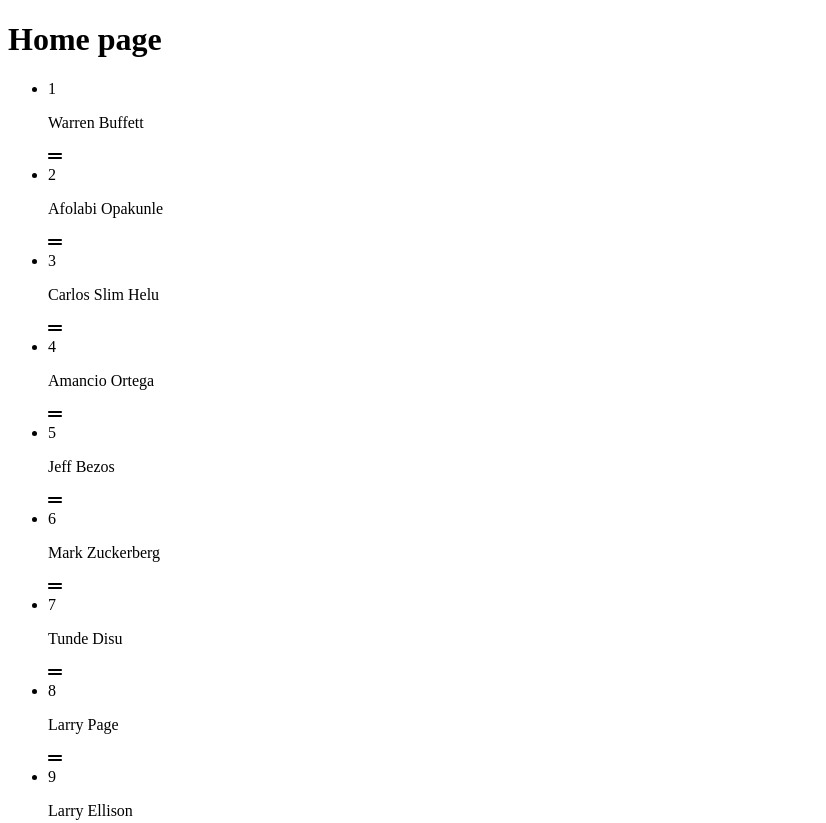
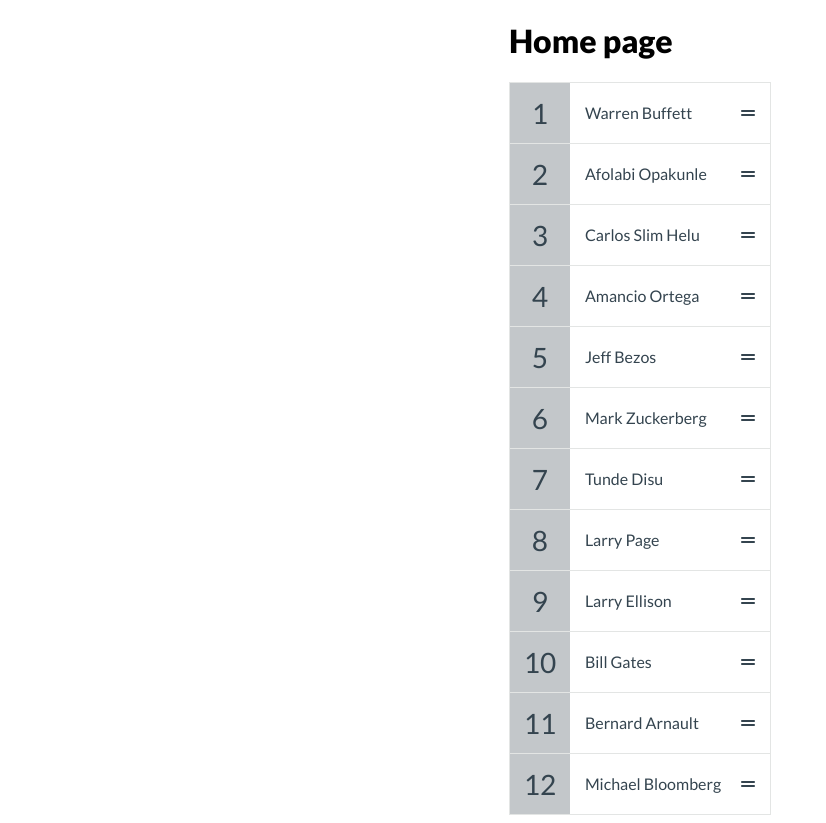
Before and after one commit to afolabiopakunle/web-drag-and-drop-list-001, a plain HTML site: page index.html in a window 1280 px wide. Shown: the top 823 px of the page, without its empty margins (0-826 px from the left). Drawn offline with Linux system fonts and the light colour scheme.

Commit message:
css implemented

```diff
--- a/index.html
+++ b/index.html
@@ -5,15 +5,25 @@
     <meta charset="UTF-8" />
     <meta name="viewport" content="width=device-width" />
     <link rel="stylesheet" href="styles.css" />
-    <link rel="stylesheet" href="https://cdnjs.cloudflare.com/ajax/libs/font-awesome/6.1.1/css/all.min.css" integrity="sha512-KfkfwYDsLkIlwQp6LFnl8zNdLGxu9YAA1QvwINks4PhcElQSvqcyVLLD9aMhXd13uQjoXtEKNosOWaZqXgel0g==" crossorigin="anonymous" referrerpolicy="no-referrer" />
+    <link
+      rel="stylesheet"
+      href="https://cdnjs.cloudflare.com/ajax/libs/font-awesome/6.1.1/css/all.min.css"
+      integrity="sha512-KfkfwYDsLkIlwQp6LFnl8zNdLGxu9YAA1QvwINks4PhcElQSvqcyVLLD9aMhXd13uQjoXtEKNosOWaZqXgel0g=="
+      crossorigin="anonymous"
+      referrerpolicy="no-referrer"
+    />
+    <link rel="preconnect" href="https://fonts.googleapis.com" />
+    <link rel="preconnect" href="https://fonts.gstatic.com" crossorigin />
+    <link
+      href="https://fonts.googleapis.com/css2?family=Lato:ital,wght@0,100;0,400;0,900;1,700&display=swap"
+      rel="stylesheet"
+    />
     <script type="module" src="script.js"></script>
-
   </head>
   <body>
     <main>
       <h1>Home page</h1>
-      <ul class="dragable-list" id="dragable-list">
-      </ul>
+      <ul class="dragable-list" id="dragable-list"></ul>
       <button class="check" id="check">Check List</button>
     </main>
   </body>
--- a/styles.css
+++ b/styles.css
@@ -0,0 +1,84 @@
+:root {
+  --border-color: #E3E5E4;
+  --background-color: #C3C7CA;
+  --text-color: #34444F;
+}
+
+* {
+  box-sizing: border-box;
+}
+
+body {
+  font-family: 'Lato', sans-serif;
+  display: flex;
+  flex-direction: column;
+  align-items: center;
+  justify-content: flex-start;
+  height: 100vh;
+  margin: 0;
+}
+
+.dragable-list {
+  border: 1px solid var(--border-color);
+  color: var(--text-color);
+  padding: 0;
+  list-style-type: none;
+}
+
+.dragable-list li {
+  background-color: white;
+  display: flex;
+  flex: 1;
+}
+
+.dragable-list li:not(:last-of-type) {
+  border-bottom: 1px solid var(--border-color);
+}
+
+.dragable-list .number {
+  background-color: var(--background-color);
+  display: flex;
+  align-items: center;
+  justify-content: center;
+  font-size: 28px;
+  height: 60px;
+  width: 60px;
+}
+
+.dragable-list .person-name {
+  margin: 0 20px 0 0;
+}
+
+.dragable {
+  cursor: pointer;
+  display: flex;
+  align-items: center;
+  justify-content: space-between;
+  padding: 15px;
+  flex: 1;
+}
+
+.dragable-list li.right .person-name {
+  color: #3AE374;
+}
+
+.dragable-list li.wrong .person-name {
+  color: #FF3838;
+}
+
+.dragable-list li.over .dragable {
+  background-color: #EAEAEA;
+}
+
+.check {
+  cursor: pointer;
+  background-color: var(--background-color);
+  border: none;
+  color: var(--text-color);
+  font-size: 16px;
+  padding: 10px 20px;
+}
+
+.check:active {
+  transform: scale(0.98)
+}
```
